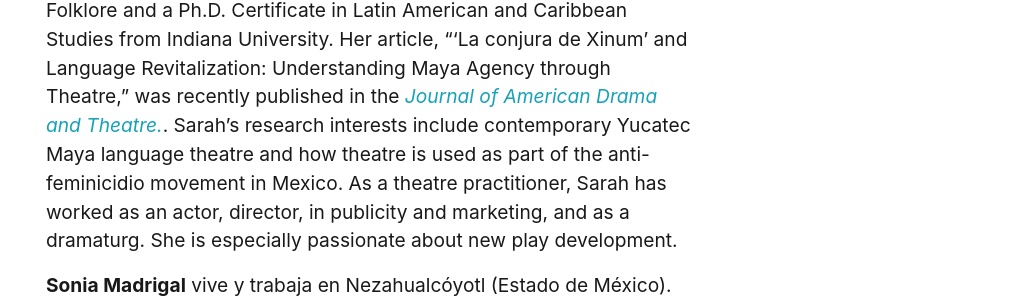
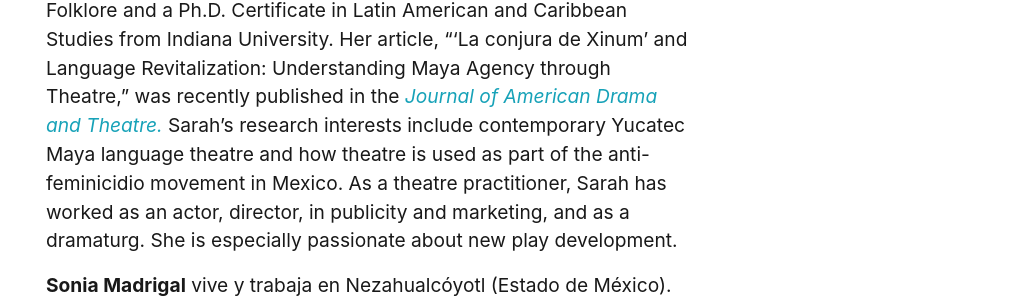
Before and after one commit to riaf-red/riaf-red.github.io, a Jekyll site: the page built from pages/team.md, in a window 1280 px wide and 900 px high, scrolled down 3739 px. Shown: the part 147-451 px from the top of the window, without its empty margins (269-1280 px from the left). Built offline with Jekyll 4.4.1, drawn with Linux system fonts in a browser that asks for light colours; nearby versions of some CDN libraries; some web fonts are replaced.

```diff
--- a/pages/team.md
+++ b/pages/team.md
@@ -26,7 +26,7 @@ Dr. Figueroa has published numerous articles in refereed academic journals and c
 
 Laura Hernández Pérez is an Indigenous woman of Nahua roots, with a migrant mother and father who came to live in the municipality of Nezahualcóyotl, State of Mexico. She graduated in Social Work with an internship in the Specialization in Models of Intervention with Young People (National School of Social Work at UNAM). She is currently a member of the Yehcoa Um Collective, central region, coordinator of the Collegiate General Coordination of the National Coordinator of Indigenous WomenCONAMI Mexico, and focal point of the Mexico Region of the Continental Link of Indigenous Women of the Americas ECMIA.
 
-**Sarah Alice Campbell** is an Assistant Professor of Theatre History, Literature, and Criticism in the University of Idaho’s Theatre Arts Department. She holds a Ph.D. in Theatre and Drama with a minor in Folklore and a Ph.D. Certificate in Latin American and Caribbean Studies from Indiana University. Her article, “‘La conjura de Xinum’ and Language Revitalization: Understanding Maya Agency through Theatre,” was recently published in the [*Journal of American Drama and Theatre.*](https://jadtjournal.org/2020/05/23/la-conjura-de-xinum-and-language-revitalization-understanding-maya-agency-through-theatre/). Sarah’s research interests include contemporary Yucatec Maya language theatre and how theatre is used as part of the anti-feminicidio movement in Mexico. As a theatre practitioner, Sarah has worked as an actor, director, in publicity and marketing, and as a dramaturg. She is especially passionate about new play development.
+**Sarah Alice Campbell** is an Assistant Professor of Theatre History, Literature, and Criticism in the University of Idaho’s Theatre Arts Department. She holds a Ph.D. in Theatre and Drama with a minor in Folklore and a Ph.D. Certificate in Latin American and Caribbean Studies from Indiana University. Her article, “‘La conjura de Xinum’ and Language Revitalization: Understanding Maya Agency through Theatre,” was recently published in the [*Journal of American Drama and Theatre.*](https://jadtjournal.org/2020/05/23/la-conjura-de-xinum-and-language-revitalization-understanding-maya-agency-through-theatre/) Sarah’s research interests include contemporary Yucatec Maya language theatre and how theatre is used as part of the anti-feminicidio movement in Mexico. As a theatre practitioner, Sarah has worked as an actor, director, in publicity and marketing, and as a dramaturg. She is especially passionate about new play development.
 
 **Sonia Madrigal** vive y trabaja en Nezahualcóyotl (Estado de México). Su obra explora distintas narrativas visuales para reflexionar, de manera personal y colectiva, en torno al cuerpo, la violencia y el territorio enfocándose principalmente en el Oriente del Estado de México. Estudió la Lic. en Informática en la UNAM. Cursó el Seminario de Producción Fotográfica 2016 del Centro de la Imagen bajo la tutoría de Verónica Gerber Bicecci. Forma parte del Sistema Nacional de Creadores de Arte del FONCA desde 2020. Fue becada para realizar una residencia en el Encuentro de Colectivos de Geografía Crítica y Geografías Autónomas (Ecuador, 2019). Ha participado en exposiciones tanto en México como en el extranjero, y publicado su trabajo en medios como Harper's Magazine (Nueva York, 2020), Aperture Magazine (Nueva York, 2019 y 2021) y el diario británico The Guardian (Inglaterra, 2017). Soniamadrigal.com  IG @sonicarol
 
```
